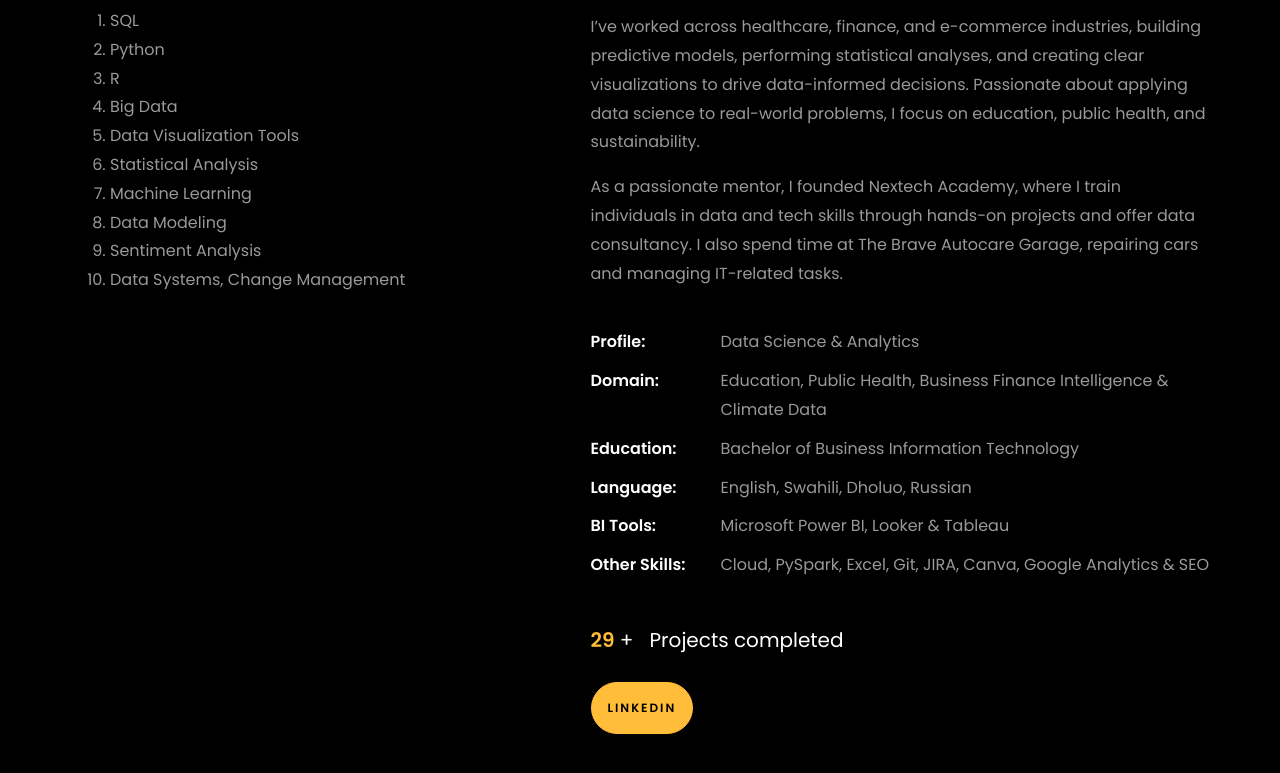
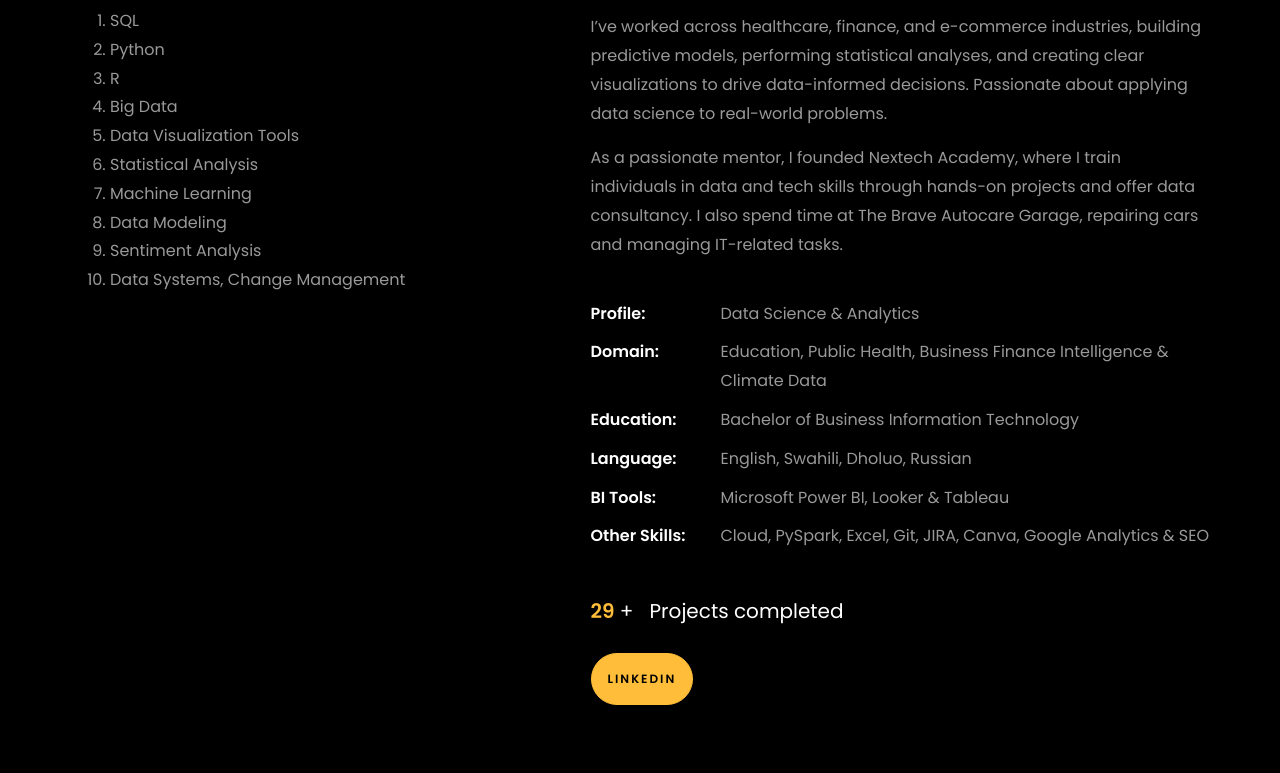
Before and after one commit to nyarotoyi/nyarotoyi.github.io, a plain HTML site: page index.html in a window 1280 px wide. Shown: the part 1079-1852 px from the top of the page. Drawn offline with Linux system fonts and the light colour scheme; animation ran at ten frames a second; a script that the page names is missing; files whose address does not match are found by name.

Commit message:
Update index.html

```diff
--- a/index.html
+++ b/index.html
@@ -272,7 +272,7 @@
 
 								<p> I am a dedicated Data Scientist with over 2 years of experience turning complex data into actionable insights. My expertise spans Python, R, SQL, BI tools, and advanced machine learning techniques, enabling me to solve intricate business challenges with precision.<p>
 
-								<p>I’ve worked across healthcare, finance, and e-commerce industries, building predictive models, performing statistical analyses, and creating clear visualizations to drive data-informed decisions. Passionate about applying data science to real-world problems, I focus on education, public health, and sustainability.<p>
+								<p>I’ve worked across healthcare, finance, and e-commerce industries, building predictive models, performing statistical analyses, and creating clear visualizations to drive data-informed decisions. Passionate about applying data science to real-world problems.<p>
 
 								<p>As a passionate mentor, I founded Nextech Academy, where I train individuals in data and tech skills through hands-on projects and offer data consultancy. I also spend time at The Brave Autocare Garage, repairing cars and managing IT-related tasks.<p>
 
```
